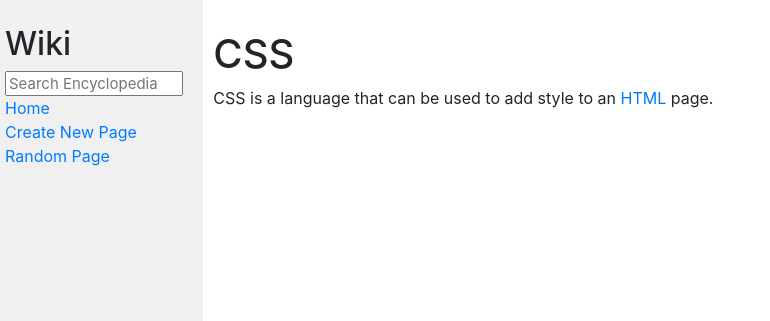
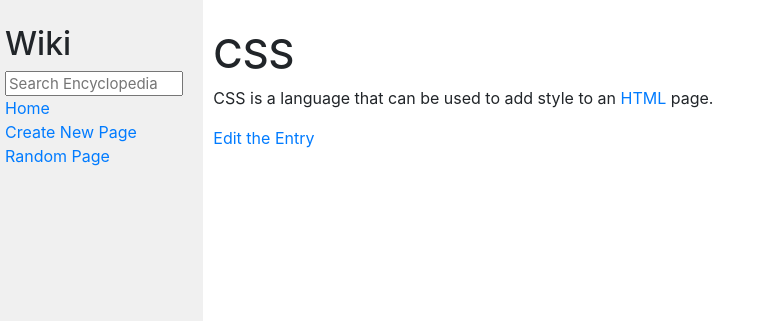
Before and after one commit to kspr9/Django-wiki, a Django app: page /wiki/CSS in a window 1280 px wide. Shown: the top 321 px of the page, without its empty margins (0-770 px from the left). Run offline with Django 3.2, Linux system fonts and the light colour scheme; some libraries are stand-ins or nearby versions.

Commit message:
working on entry editing.

```diff
--- a/encyclopedia/static/encyclopedia/styles.css
+++ b/encyclopedia/static/encyclopedia/styles.css
@@ -12,10 +12,7 @@ h1 {
     padding-top: 20px;
 }
 
-textarea {
-    height: 90vh;
-    width: 80%;
-}
+
 
 .main {
     padding: 10px;
--- a/encyclopedia/templates/encyclopedia/entry.html
+++ b/encyclopedia/templates/encyclopedia/entry.html
@@ -8,4 +8,6 @@
 
     {{ entry_html | safe }}
 
+    <a href="{% url 'ency:edit-entry-path' title %}">Edit the Entry</a>
+
 {% endblock %}
--- a/encyclopedia/urls.py
+++ b/encyclopedia/urls.py
@@ -9,4 +9,5 @@ urlpatterns = [
     path("wiki/<str:entry_name>", views.entryview, name="entry"),
     path("search/", views.entry_search, name="search"),
     path("add_entry/", views.add_entry, name="add-entry"),
+    path("wiki/<str:entry_name>/edit", views.edit_entry, name="edit-entry-path"),
 ]
--- a/encyclopedia/util.py
+++ b/encyclopedia/util.py
@@ -35,3 +35,17 @@ def get_entry(title):
         return f.read().decode("utf-8")
     except FileNotFoundError:
         return None
+
+def get_entry_seprated(title):
+    """
+    Retrieves an encyclopedia entry by its title. If no such
+    entry exists, the function returns None.
+    """
+    try:
+        f = default_storage.open(f"entries/{title}.md")
+        title = ''.join(f.readlines())
+        #content = f.read()[1:].decode("utf-8")
+        entry_list = [title, content]
+        return entry_list
+    except FileNotFoundError:
+        return None
--- a/encyclopedia/views.py
+++ b/encyclopedia/views.py
@@ -25,9 +25,9 @@ class NewEntryForm(forms.Form):
 # this is a helper function to be used for extracting HTML from md file
 def get_entry_html(entry_name):
     # accessing the md file contents
-    entry = util.get_entry(entry_name)
+    all_entry_content = util.get_entry(entry_name)
     # generating html from md file
-    html = md2.markdown(entry)
+    html = md2.markdown(all_entry_content)
 
     return html
 
@@ -76,13 +76,11 @@ def entry_search(request):
     # the user is taken to a search results page that displays a list of all encyclopedia entries
     # that have the query as a substring.
 
-    #all_entries = util.list_entries()
-
     entries_found = [
         found_entry
         for found_entry in util.list_entries()
-        if search_term.lower() in found_entry.lower()]
-    print(entries_found)
+        if search_term.lower() in found_entry.lower()
+        ]
 
     return render(request, 'encyclopedia/search.html', {
         "search_term": search_term,
@@ -123,3 +121,26 @@ def add_entry(request):
         # link it to form builder class above
         "form": NewEntryForm()
         })
+
+def edit_entry(request, entry_name):
+    # if the edited entry is saved ie method == "POST" then save entry and redirect to entry detail view
+    if request.method == "POST":
+        new_entry_content_md = request.POST.get('editentry-textarea')
+        #html = md2.markdown(new_entry_content_md)
+        #soup = bs(html, 'html.parser')
+        #title = soup.find("h1").string
+        #entry_name = bs(md2.markdown(new_entry_content_md), 'html.parser').find("h1").string
+
+        util.save_entry(entry_name, new_entry_content_md)
+        return entryview(request, entry_name)
+
+    title_from_entry_list = util.get_entry_seprated(entry_name)[0]
+    contents_from_entry_list = util.get_entry_seprated(entry_name)[2]
+    #html = get_entry_html(entry_name)
+    #title = get_entry_title(entry_name)
+    return render(request, "encyclopedia/edit_entry.html", {
+        # give 'add_entry.html' template access to a variable called 'entry_html' and 'title' and
+        # link it to form builder class above
+        "entry_contents": contents_from_entry_list,
+        "title": title_from_entry_list,
+        })
```
Also changed, not shown: encyclopedia/templates/encyclopedia/edit_entry.html (added, +18 -0 lines).
